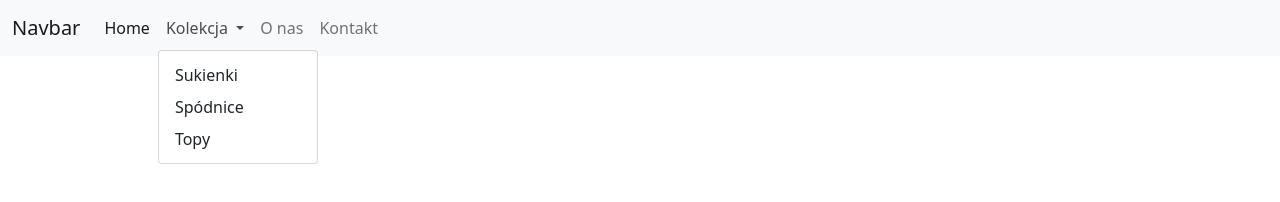
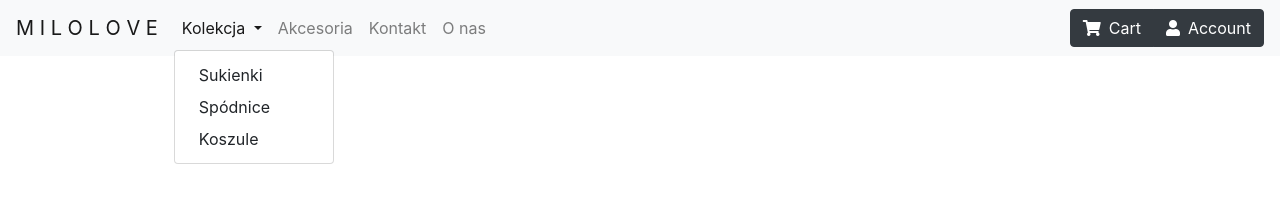
Before and after one commit to OllaWilk/bootstrap-home-page-shop, a website: page index.html in a window 1280 px wide. Both pictures are taken after a click on the button "Kolekcja". Drawn offline with nearby package versions, Linux system fonts and the light colour scheme.

Commit message:
fixed problems with navigation buttons>

```diff
--- a/index.html
+++ b/index.html
@@ -6,63 +6,62 @@
     <meta http-equiv="X-UA-Compatible" content="IE=edge">
     <meta name="viewport" content="width=device-width, initial-scale=1.0">
     <title>clothes shop bootstrap</title>
-
-    <link href="https://cdn.jsdelivr.net/npm/bootstrap@5.0.2/dist/css/bootstrap.min.css" rel="stylesheet"
-        integrity="sha384-EVSTQN3/azprG1Anm3QDgpJLIm9Nao0Yz1ztcQTwFspd3yD65VohhpuuCOmLASjC" crossorigin="anonymous">
-
-
+    <link rel="stylesheet" href="https://stackpath.bootstrapcdn.com/bootstrap/4.5.1/css/bootstrap.min.css"
+        integrity="sha384-VCmXjywReHh4PwowAiWNagnWcLhlEJLA5buUprzK8rxFgeH0kww/aWY76TfkUoSX" crossorigin="anonymous">
+    <link rel="stylesheet" href="https://use.fontawesome.com/releases/v5.5.0/css/all.css">
+    <link rel="stylesheet" href="css/style.css">
 </head>
 
 <body>
-
+    <!-- NAV -->
     <nav class="navbar navbar-expand-lg navbar-light bg-light">
-        <div class="container-fluid">
-            <a class="navbar-brand" href="#">Navbar</a>
-            <button class="navbar-toggler" type="button" data-bs-toggle="collapse" data-bs-target="#navbarNavDropdown"
-                aria-controls="navbarNavDropdown" aria-expanded="false" aria-label="Toggle navigation">
+        <a class="navbar-brand" href="#">M I L O L O V E</a>
+        <button class="navbar-toggler" type="button" data-toggle="collapse" data-target="#navbarSupportedContent"
+            aria-controls="navbarSupportedContent" aria-expanded="false" aria-label="Toggle navigation">
             <span class="navbar-toggler-icon"></span>
         </button>
-            <div class="collapse navbar-collapse" id="navbarNavDropdown">
-                <ul class="navbar-nav">
-                    <li class="nav-item">
-                        <a class="nav-link active" aria-current="page" href="#">Home</a>
-                    </li>
+
+        <div class="collapse navbar-collapse" id="navbarSupportedContent">
+            <ul class="navbar-nav mr-auto">
                 <li class="nav-item dropdown">
-                        <a class="nav-link dropdown-toggle" href="#" id="navbarDropdownMenuLink" role="button"
-                            data-bs-toggle="dropdown" aria-expanded="false">
-                            Kolekcja
+                    <a class="nav-link active dropdown-toggle" href="#" id="navbarDropdown" role="button"
+                        data-toggle="dropdown" aria-haspopup="true" aria-expanded="false">Kolekcja
                     </a>
-                        <ul class="dropdown-menu" aria-labelledby="navbarDropdownMenuLink">
-                            <li>
+                    <div class="dropdown-menu" aria-labelledby="navbarDropdown">
                         <a class="dropdown-item" href="#">Sukienki</a>
-                            </li>
-                            <li>
                         <a class="dropdown-item" href="#">Spódnice</a>
-                            </li>
-                            <li>
-                                <a class="dropdown-item" href="#">Topy</a>
-                            </li>
-                        </ul>
+                        <a class="dropdown-item" href="#">Koszule</a>
+                    </div>
                 </li>
                 <li class="nav-item">
-                        <a class="nav-link" href="#">O nas</a>
+                    <a class="nav-link" href="#">Akcesoria <span class="sr-only">(current)</span></a>
                 </li>
                 <li class="nav-item">
                     <a class="nav-link" href="#">Kontakt</a>
                 </li>
+                <li class="nav-item">
+                    <a class="nav-link" href="#" tabindex="-1" aria-disabled="true">O nas</a>
+                </li>
             </ul>
+            <form class="form-inline my-2 my-lg-0">
+                <div class="btn-group" role="group" aria-label="Basic example">
+                    <button type="button" class="btn btn-dark"><span
+                            class="fas fa-shopping-cart mr-2"></span>Cart</button>
+                    <button type="button" class="btn btn-dark"><span class="fas fa-user mr-2"></span>Account</button>
                 </div>
-
+            </form>
         </div>
-
     </nav>
 
-
-    <!-- JavaScript Bundle with Popper -->
-    <script src="https://cdn.jsdelivr.net/npm/bootstrap@5.0.2/dist/js/bootstrap.bundle.min.js"
-        integrity="sha384-MrcW6ZMFYlzcLA8Nl+NtUVF0sA7MsXsP1UyJoMp4YLEuNSfAP+JcXn/tWtIaxVXM"
+    <script src="https://code.jquery.com/jquery-3.5.1.slim.min.js"
+        integrity="sha384-DfXdz2htPH0lsSSs5nCTpuj/zy4C+OGpamoFVy38MVBnE+IbbVYUew+OrCXaRkfj"
         crossorigin="anonymous"></script>
-
+    <script src="https://cdn.jsdelivr.net/npm/popper.js@1.16.1/dist/umd/popper.min.js"
+        integrity="sha384-9/reFTGAW83EW2RDu2S0VKaIzap3H66lZH81PoYlFhbGU+6BZp6G7niu735Sk7lN"
+        crossorigin="anonymous"></script>
+    <script src="https://stackpath.bootstrapcdn.com/bootstrap/4.5.1/js/bootstrap.min.js"
+        integrity="sha384-XEerZL0cuoUbHE4nZReLT7nx9gQrQreJekYhJD9WNWhH8nEW+0c5qq7aIo2Wl30J"
+        crossorigin="anonymous"></script>
 </body>
 
 </html>
```
Lines whose indentation alone changed are shown as unchanged.
